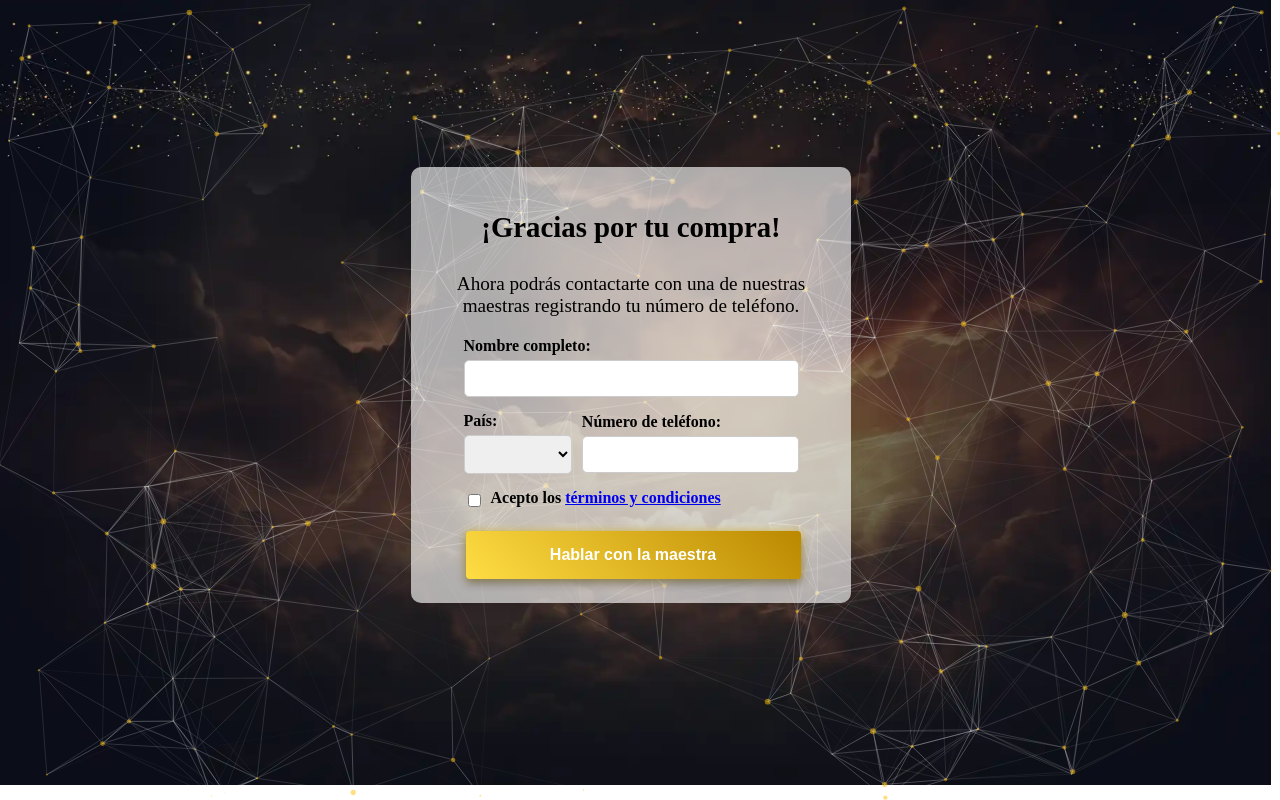
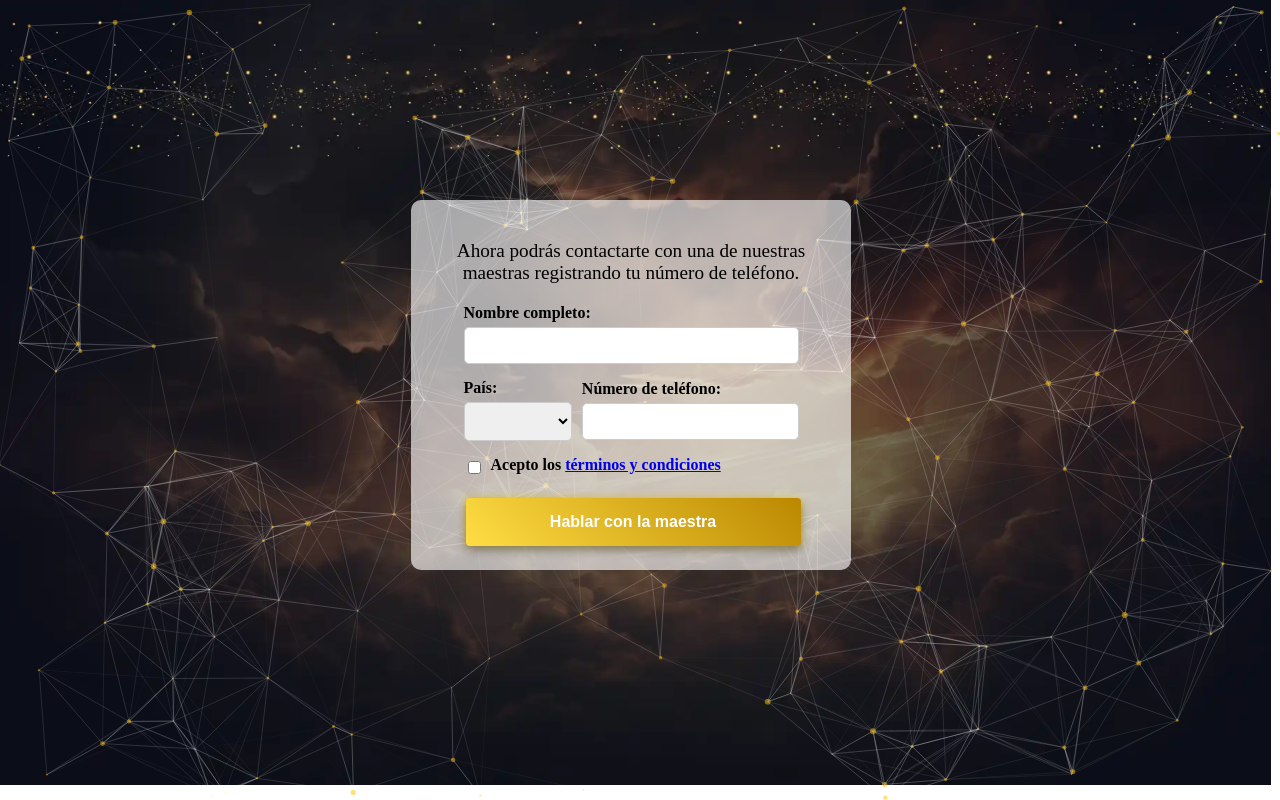
Before and after one commit to AgomezAp/TarotEcuador, an Angular app in the folder Tarot/: page /informacion in a window 1280 px wide. Built offline with nearby package versions, Linux system fonts and the light colour scheme.

Commit message:
Remove thank you message from additional info component

```diff
--- a/Tarot/src/app/components/additional-info/additional-info.component.html
+++ b/Tarot/src/app/components/additional-info/additional-info.component.html
@@ -2,7 +2,7 @@
   <app-particles class="particles-js"></app-particles>
   <div class="popup" [@fadeIn]>
     <div class="additional-info-container">
-      <h2>¡Gracias por tu compra!</h2>
+
       <p>
         Ahora podrás contactarte con una de nuestras maestras registrando tu
         número de teléfono.
```
